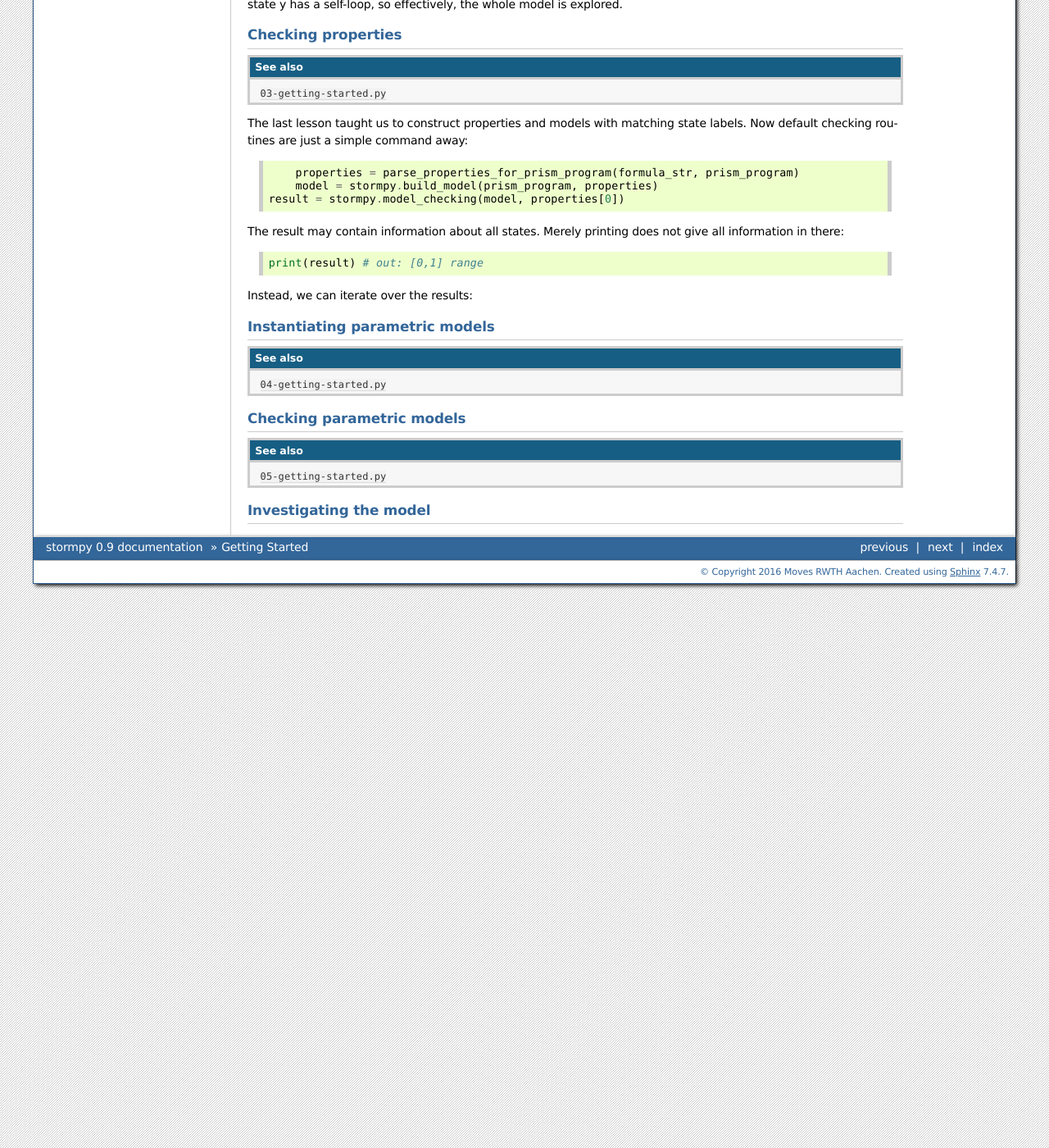
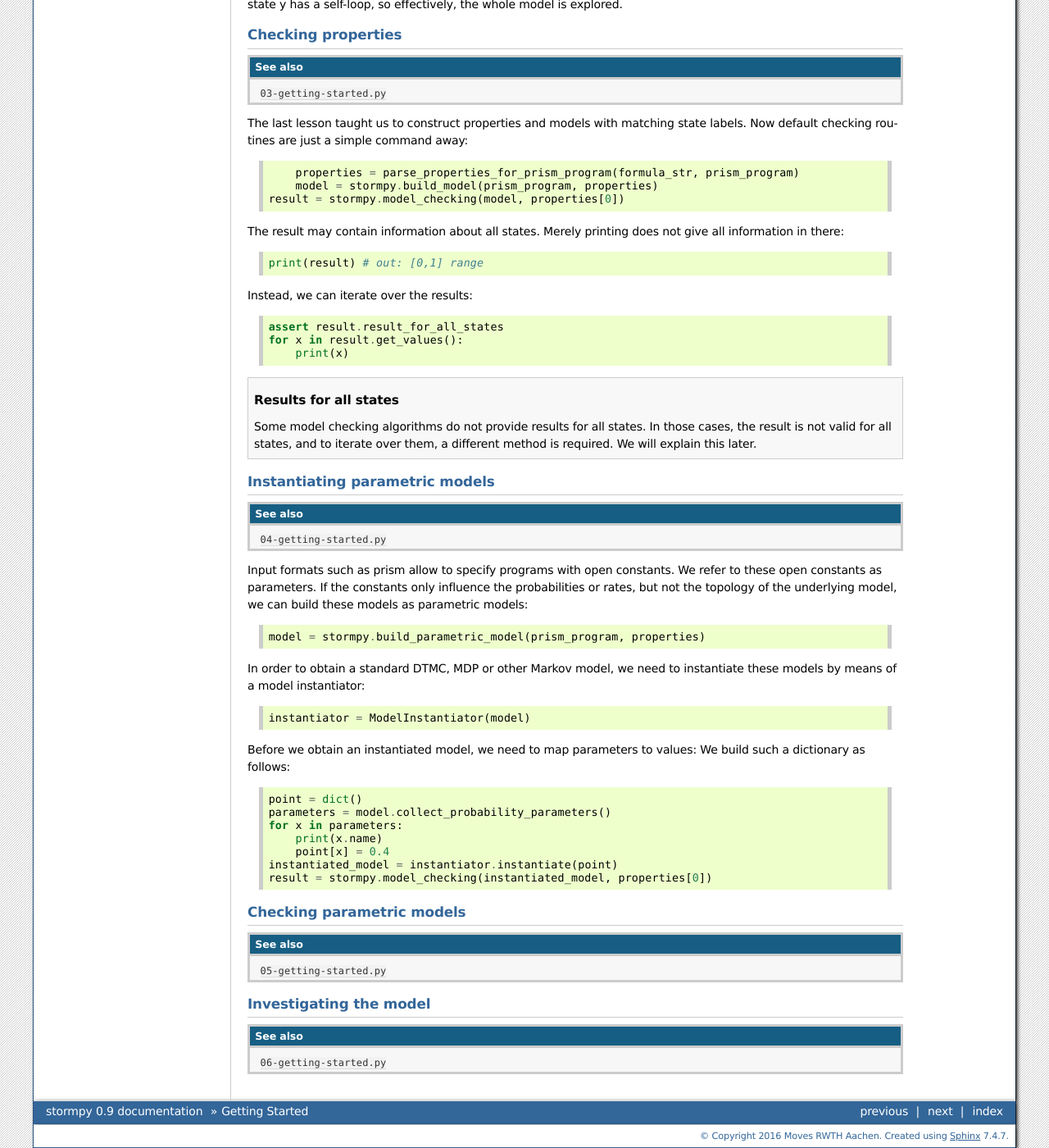
Before and after one commit to moves-rwth/stormpy, a Sphinx documentation site: the page built from doc/source/getting_started.rst, in a window 1280 px wide and 1400 px high, scrolled down 1842 px. Shown: the whole window at 82% size. Built offline with Sphinx 7.4.7, drawn with Linux system fonts in a browser that asks for light colours; the version number is read from the project's files by our own code; some of the changed text lies outside the part shown.

Commit message:
extended getting started guide

```diff
--- a/doc/source/getting_started.rst
+++ b/doc/source/getting_started.rst
@@ -75,12 +75,12 @@ In order to label the states accordingly, we should notify storm upon building t
 Storm will then add the labels accordingly::
 
 	model = stormpy.build_model(prism_program, properties)
-	print("Labels: {}".format(model.labels)  # {"init", "deadlock", "s=2"})
+	print("Labels in the model: {}".format(model.labels)  # out: Labels in the model: {"init", "deadlock", "s=2"})
 
 Model building however now behaves slightly different: Only the properties passed are preserved, which means that model building might skip parts of the model.
 In particular, to check the probability of eventually reaching a state x where s=2, successor states of x are not relevant::
 
-    print("Number of states: {}".format(model.nr_states))  # out: 8
+    print("Number of states: {}".format(model.nr_states))  # out: Number of states: 8
 
 If we consider another property, however, such as::
 
@@ -104,18 +104,39 @@ The result may contain information about all states. Merely printing does not gi
 
 	print(result) # out: [0,1] range
 
-Instead, we can iterate over the results:
+Instead, we can iterate over the results::
 
+    assert result.result_for_all_states
+    for x in result.get_values():
+        print(x)
 
+.. topic:: Results for all states
 
-
+    Some model checking algorithms do not provide results for all states. In those cases, the result is not valid for all states, and to iterate over them, a different method is required. We will explain this later.
 
 
 Instantiating parametric models
 ------------------------------------
 .. seealso:: ``04-getting-started.py``
 
+Input formats such as prism allow to specify programs with open constants. We refer to these open constants as parameters.
+If the constants only influence the probabilities or rates, but not the topology of the underlying model, we can build these models as parametric models::
 
+    model = stormpy.build_parametric_model(prism_program, properties)
+
+In order to obtain a standard DTMC, MDP or other Markov model, we need to instantiate these models by means of a model instantiator::
+
+    instantiator = ModelInstantiator(model)
+
+Before we obtain an instantiated model, we need to map parameters to values: We build such a dictionary as follows::
+
+    point = dict()
+    parameters = model.collect_probability_parameters()
+    for x in parameters:
+        print(x.name)
+        point[x] = 0.4
+    instantiated_model = instantiator.instantiate(point)
+    result = stormpy.model_checking(instantiated_model, properties[0])
 
 
 Checking parametric models
@@ -129,3 +150,4 @@ Checking parametric models
 
 Investigating the model
 -------------------------------------
+.. seealso:: ``06-getting-started.py``
--- a/doc/source/index.rst
+++ b/doc/source/index.rst
@@ -15,6 +15,8 @@ Stormpy Documentation
 
    installation
    getting_started
+   contributors
+
 
 Stormpy API Reference
 ====================================
```
Also changed, not shown: 3 other files.
